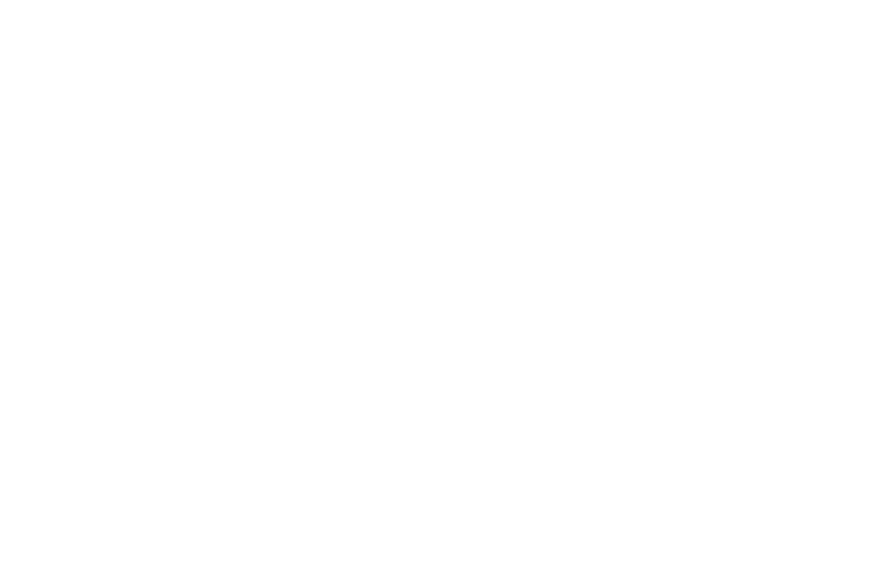
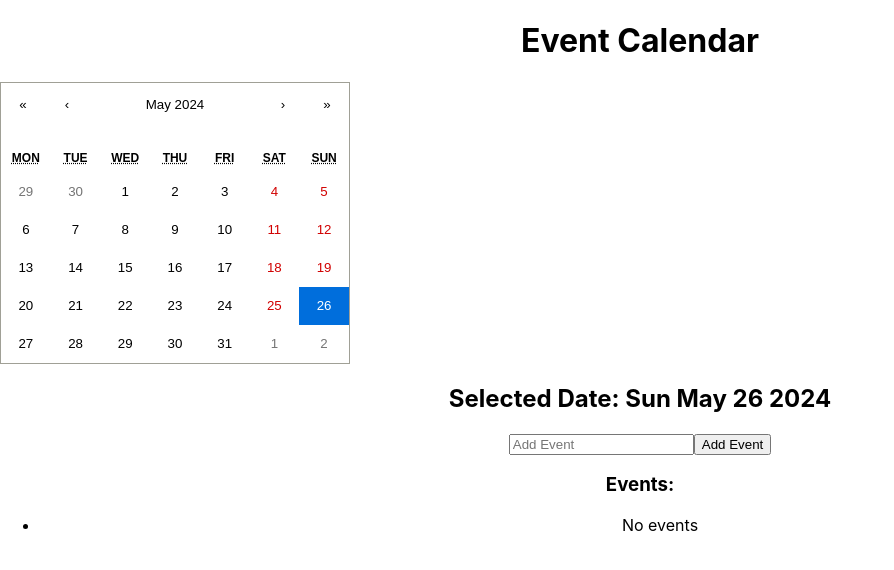
Before and after one commit to darudeeee/0526, a React (Create React App) app: page /calendarAdmin in a window 1280 px wide. Before the commit this address had no page. Shown: the top 570 px of the page, without its empty margins (0-894 px from the left). Built offline with nearby package versions, Linux system fonts and the light colour scheme.

Commit message:
캘린더(잘못된거같음)

```diff
--- a/package.json
+++ b/package.json
@@ -11,6 +11,7 @@
     "@testing-library/react": "^13.4.0",
     "@testing-library/user-event": "^13.5.0",
     "react": "^18.3.1",
+    "react-calendar": "^5.0.0",
     "react-dom": "^18.3.1",
     "react-router-dom": "^6.23.1",
     "react-scripts": "5.0.1",
--- a/src/App.js
+++ b/src/App.js
@@ -10,6 +10,7 @@
 import Editor from "./routers/Editor";
 import RollCheck from "./routers/RollCheck"
 import RollCheckManage from "./routers/RollCheckManage"
+import CalendarAdmin from "./routers/CalendarAdmin"
 
 
 
@@ -27,6 +28,7 @@
       <Route path="/editor" element={<Editor />} />
       <Route path="/rollCheck" element={<RollCheck />} />
       <Route path="/rollCheckManage" element={<RollCheckManage />} />
+      <Route path="/calendarAdmin" element={<CalendarAdmin />} />
     </Routes>
   </Router>
   );
--- /dev/null
+++ b/src/routers/CalendarAdmin.js
@@ -0,0 +1,77 @@
+import React, { useState } from "react";
+import Calendar from "react-calendar";
+import 'react-calendar/dist/Calendar.css';
+import './stylesheet/CalendarAdmin.css';
+
+function CalendarAdmin() {
+  const [selectedDate, setSelectedDate] = useState(new Date());
+  const [events, setEvents] = useState({});
+  const [eventText, setEventText] = useState("");
+
+  const handleDateChange = (date) => {
+    setSelectedDate(date);
+  };
+
+  const handleEventTextChange = (event) => {
+    setEventText(event.target.value);
+  };
+
+  const addEvent = () => {
+    const dateKey = selectedDate.toDateString();
+    if (eventText.trim() === "") return;
+
+    setEvents((prevEvents) => {
+      const newEvents = { ...prevEvents };
+      if (!newEvents[dateKey]) {
+        newEvents[dateKey] = [];
+      }
+      newEvents[dateKey].push(eventText);
+      return newEvents;
+    });
+
+    setEventText("");
+  };
+
+  const deleteEvent = (dateKey, index) => {
+    setEvents((prevEvents) => {
+      const newEvents = { ...prevEvents };
+      newEvents[dateKey].splice(index, 1);
+      if (newEvents[dateKey].length === 0) {
+        delete newEvents[dateKey];
+      }
+      return newEvents;
+    });
+  };
+
+  return (
+    <div style={{ textAlign: "center" }}>
+      <h1>Event Calendar</h1>
+      <Calendar
+        onChange={handleDateChange}
+        value={selectedDate}
+      />
+      <div>
+        <h2>Selected Date: {selectedDate.toDateString()}</h2>
+        <input
+          type="text"
+          value={eventText}
+          onChange={handleEventTextChange}
+          placeholder="Add Event"
+        />
+        <button onClick={addEvent}>Add Event</button>
+      </div>
+      <div>
+        <h3>Events:</h3>
+        <ul>
+          {events[selectedDate.toDateString()]?.map((event, index) => (
+            <li key={index}>
+              {event} <button onClick={() => deleteEvent(selectedDate.toDateString(), index)}>Delete</button>
+            </li>
+          )) || <li>No events</li>}
+        </ul>
+      </div>
+    </div>
+  );
+}
+
+export default CalendarAdmin;
--- /dev/null
+++ b/src/routers/stylesheet/CalendarAdmin.css
@@ -0,0 +1,20 @@
+/* EventCalendar.css */
+.calendar-container {
+    display: flex;
+    flex-direction: column;
+    align-items: center;
+    margin-top: 20px;
+  }
+
+  .event-list {
+    list-style-type: none;
+    padding: 0;
+  }
+
+  .event-list li {
+    margin: 5px 0;
+  }
+
+  .event-list button {
+    margin-left: 10px;
+  }
```
Also changed, not shown: 1 other file (tests, documents, lock files or other folders).
